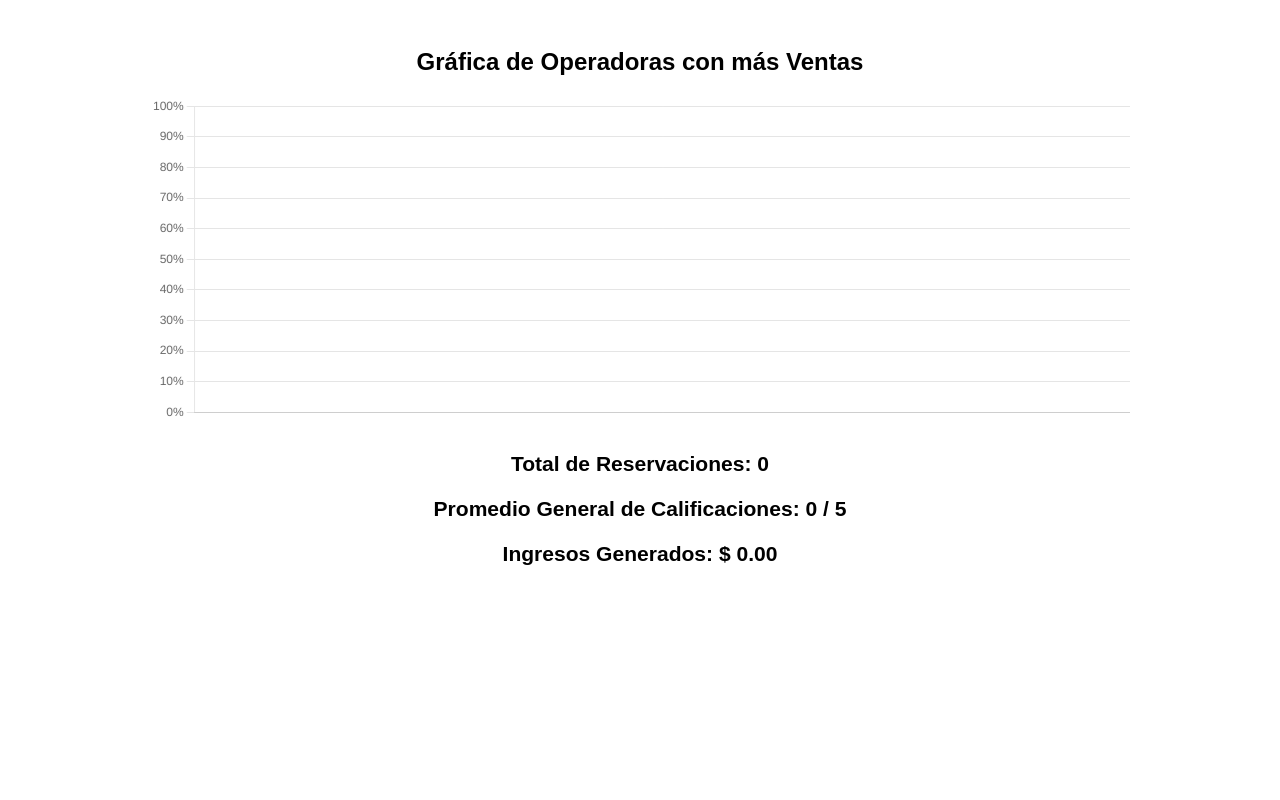
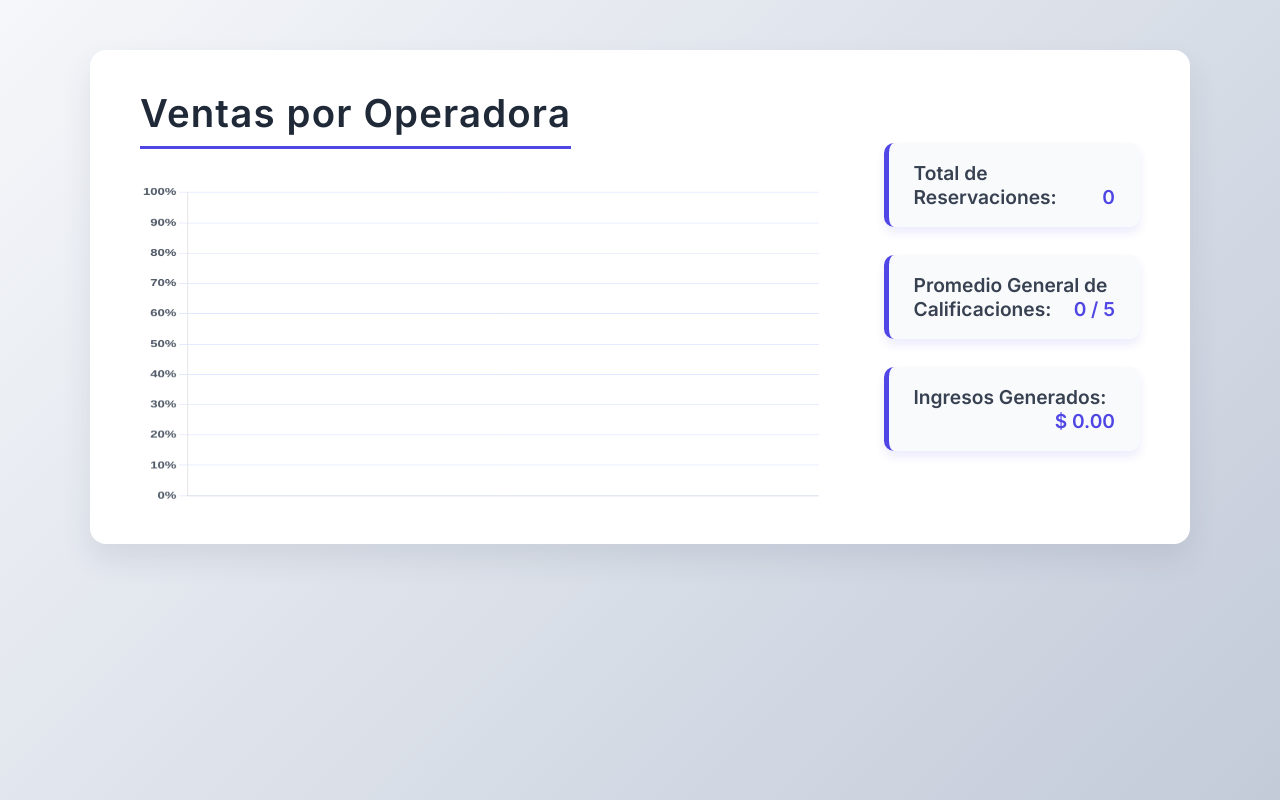
Before and after one commit to EduardoVP-0/ProyectoFinalB_FINAL, a PHP site: page /grafica_operadoras.php in a window 1280 px wide. Run offline with PHP 8.4, Linux system fonts and the light colour scheme; data that the repository does not hold is empty.

Commit message:
PRIMER CAMBIO

```diff
--- a/grafica_operadoras.php
+++ b/grafica_operadoras.php
@@ -1,7 +1,7 @@
 <?php
 include 'modelo/conexion.php';
 
-// --- A) Obtener los porcentajes por operadora ---
+// --- Obtener porcentajes por operadora ---
 $sql = "
     SELECT o.nombre_operadora, COUNT(*) as total
     FROM reservaciones2 r
@@ -23,74 +23,156 @@ foreach ($datos as $operadora => $cantidad) {
   $porcentajes[$operadora] = round(($cantidad / $total_general) * 100, 2);
 }
 
-// --- B) Total de reservaciones ---
+// --- Total de reservaciones ---
 $sql_total_reservas = "SELECT COUNT(*) AS total FROM reservaciones2";
 $result_total_reservas = $conexion->query($sql_total_reservas);
 $total_reservas = $result_total_reservas->fetch_assoc()['total'];
 
-// --- C) Promedio de calificaciones ---
+// --- Promedio de calificaciones ---
 $sql_promedio = "SELECT AVG(calificacion) AS promedio FROM calificaciones";
 $result_promedio = $conexion->query($sql_promedio);
 $promedio_calificaciones = round($result_promedio->fetch_assoc()['promedio'], 2);
 
-// --- D) Ingresos Generados (Suma total)
+// --- Ingresos generados ---
 $sql_ingresos = "SELECT SUM(precio_paquete) AS total_ingresos FROM reservas_pv";
 $result_ingresos = $conexion->query($sql_ingresos);
 $total_ingresos = number_format($result_ingresos->fetch_assoc()['total_ingresos'], 2);
-
 ?>
-
-
 <!DOCTYPE html>
 <html lang="es">
+
 <head>
-  <meta charset="UTF-8">
-  <title>Gráfica de Ventas por Operadora</title>
+  <meta charset="UTF-8" />
+  <title>Dashboard Profesional - Ventas por Operadora</title>
   <script src="https://cdn.jsdelivr.net/npm/chart.js"></script>
   <style>
+    @import url('https://fonts.googleapis.com/css2?family=Inter:wght@400;600&display=swap');
+
+    * {
+      margin: 0;
+      padding: 0;
+      box-sizing: border-box;
+    }
+
     body {
-      font-family: 'Poppins', sans-serif;
-      padding: 20px;
+      font-family: 'Inter', sans-serif;
+      background: linear-gradient(135deg, #F5F7FA 0%, #C3CBD9 100%);
+      color: #2E3A59;
+      min-height: 100vh;
+      display: flex;
+      justify-content: center;
+      align-items: flex-start;
+      padding: 50px 20px;
     }
-    .contenedor {
-      width: 80%;
-      margin: auto;
+
+    .dashboard {
+      background: #fff;
+      border-radius: 16px;
+      box-shadow: 0 15px 30px rgba(46, 58, 89, 0.1);
+      width: 100%;
+      max-width: 1100px;
+      display: grid;
+      grid-template-columns: 2.5fr 1fr;
+      gap: 50px;
+      padding: 40px 50px;
+      transition: box-shadow 0.3s ease;
     }
-    h2, h3 {
-      text-align: center;
+
+    .dashboard:hover {
+      box-shadow: 0 25px 45px rgba(46, 58, 89, 0.15);
     }
-    .info-adicional {
-      text-align: center;
-      margin-top: 30px;
-      font-size: 18px;
+
+    @media (max-width: 900px) {
+      .dashboard {
+        grid-template-columns: 1fr;
+        padding: 30px 30px;
+        gap: 40px;
+      }
+    }
+
+    h2 {
+      font-weight: 700;
+      font-size: 2.4rem;
+      color: #1F2937;
+      margin-bottom: 35px;
+      letter-spacing: 0.03em;
+      border-bottom: 3px solid #4F46E5; /* Accent color */
+      padding-bottom: 10px;
+      max-width: max-content;
+      user-select: none;
+    }
+
+    canvas {
+      max-width: 100%;
+      height: 320px !important;
+    }
+
+    .info-list {
+      display: flex;
+      flex-direction: column;
+      gap: 28px;
+      justify-content: center;
+      padding-left: 15px;
+    }
+
+    .info-item {
+      background: #F9FAFB;
+      border-left: 5px solid #4F46E5;
+      padding: 18px 25px;
+      font-weight: 600;
+      font-size: 1.2rem;
+      color: #374151;
+      border-radius: 10px;
+      box-shadow: 0 6px 10px rgba(79, 70, 229, 0.1);
+      transition: background 0.25s ease, box-shadow 0.25s ease;
+      cursor: default;
+      user-select: none;
+    }
+
+    .info-item:hover {
+      background: #EEF2FF;
+      box-shadow: 0 12px 20px rgba(79, 70, 229, 0.2);
+      color: #4338CA;
+    }
+
+    .info-item span {
+      float: right;
+      font-weight: 700;
+      color: #4F46E5;
+      user-select: text;
     }
   </style>
 </head>
+
 <body>
 
-<div class="contenedor">
-  <h2>Gráfica de Operadoras con más Ventas</h2>
-  <canvas id="graficaOperadoras"  height="100"></canvas>
+  <main class="dashboard" role="main" aria-label="Dashboard de ventas por operadora">
+    <section>
+      <h2>Ventas por Operadora</h2>
+      <canvas id="graficaOperadoras" role="img" aria-label="Gráfica de barras de porcentaje de ventas por operadora"></canvas>
+    </section>
 
-  <div class="info-adicional">
-    <h3>Total de Reservaciones: <?php echo $total_reservas; ?></h3>
-    <h3>Promedio General de Calificaciones: <?php echo $promedio_calificaciones; ?> / 5</h3>
-    <h3>Ingresos Generados: $ <?php echo $total_ingresos; ?></h3>
-  </div>
-</div>
+    <aside class="info-list" aria-live="polite" aria-atomic="true">
+      <div class="info-item" tabindex="0">Total de Reservaciones: <span><?php echo $total_reservas; ?></span></div>
+      <div class="info-item" tabindex="0">Promedio General de Calificaciones: <span><?php echo $promedio_calificaciones; ?> / 5</span></div>
+      <div class="info-item" tabindex="0">Ingresos Generados: <span>$ <?php echo $total_ingresos; ?></span></div>
+    </aside>
+  </main>
 
   <script>
     const ctx = document.getElementById('graficaOperadoras').getContext('2d');
-
     const data = {
       labels: <?php echo json_encode(array_keys($porcentajes)); ?>,
       datasets: [{
         label: 'Porcentaje de Ventas (%)',
         data: <?php echo json_encode(array_values($porcentajes)); ?>,
         backgroundColor: [
-        '#4CAF50', '#FFC107', '#F44336', '#2196F3', '#9C27B0', '#FF5722'
+          '#4F46E5', '#6366F1', '#A5B4FC', '#818CF8', '#4338CA', '#6B21A8'
         ],
-      borderWidth: 1
+        borderRadius: 6,
+        borderSkipped: false,
+        barPercentage: 0.7,
+        categoryPercentage: 0.6,
       }]
     };
 
@@ -99,13 +181,21 @@ $total_ingresos = number_format($result_ingresos->fetch_assoc()['total_ingresos'
       data: data,
       options: {
         responsive: true,
+        maintainAspectRatio: false,
+        animation: {
+          duration: 1200,
+          easing: 'easeOutQuart',
+        },
         plugins: {
           legend: { display: false },
           tooltip: {
+            backgroundColor: '#4F46E5',
+            titleColor: '#EDE9FE',
+            bodyColor: '#E0E7FF',
+            padding: 12,
+            cornerRadius: 6,
             callbacks: {
-            label: function(context) {
-              return context.parsed.y + '%';
-            }
+              label: ctx => `${ctx.parsed.y}%`
             }
           }
         },
@@ -114,10 +204,21 @@ $total_ingresos = number_format($result_ingresos->fetch_assoc()['total_ingresos'
             beginAtZero: true,
             max: 100,
             ticks: {
-            callback: function(value) {
-              return value + '%';
+              color: '#4B5563',
+              font: { weight: '600', size: 13 },
+              callback: val => `${val}%`
+            },
+            grid: {
+              color: '#E0E7FF',
+              borderDash: [4, 6],
             }
-          }
+          },
+          x: {
+            ticks: {
+              color: '#374151',
+              font: { weight: '600', size: 14 },
+            },
+            grid: { display: false }
           }
         }
       }
@@ -127,4 +228,5 @@ $total_ingresos = number_format($result_ingresos->fetch_assoc()['total_ingresos'
   </script>
 
 </body>
+
 </html>
```
Also changed, not shown: vista/Paquetes/682bacca9adb8.jpg (added). Lines whose indentation alone changed are shown as unchanged.
